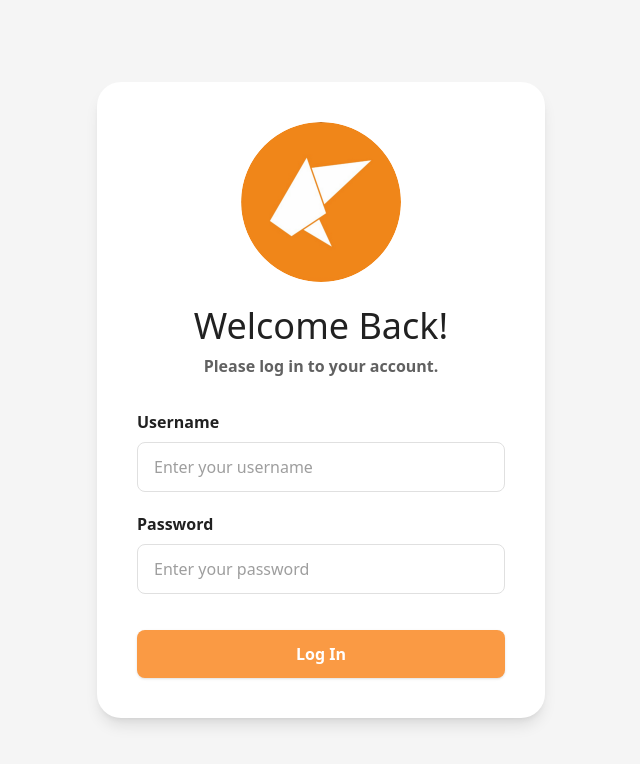
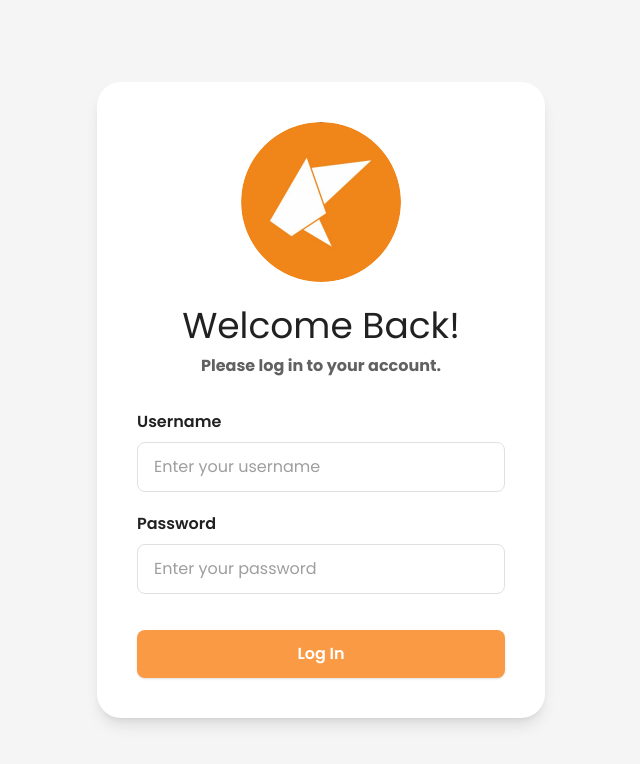
Before and after one commit to Sendiko/mycheva-dashboard, a Next.js app: page /login in a window 1280 px wide. Shown: the top 764 px of the page, without its empty margins (319-959 px from the left). Built offline with nearby package versions, Linux system fonts and the light colour scheme.

Commit message:
feat: add fonts

```diff
--- a/app/layout.tsx
+++ b/app/layout.tsx
@@ -1,21 +1,21 @@
-import type { Metadata } from "next";
-import { Geist, Geist_Mono } from "next/font/google";
-import "./globals.css";
+import type { Metadata } from 'next';
+import { Poppins } from 'next/font/google'; // 1. Import the font
+import './globals.css'; // <-- PREVIEW FIX: Commented out for preview
 
-const geistSans = Geist({
-  variable: "--font-geist-sans",
-  subsets: ["latin"],
+// 2. Configure the font with all the weights from your style guide
+const poppins = Poppins({
+  subsets: ['latin'],
+  display: 'swap',
+  variable: '--font-poppins', // 3. Set the CSS variable name
+  weight: ['400', '500', '600', '700'], // Regular, Medium, Semibold, Bold
 });
 
-const geistMono = Geist_Mono({
-  variable: "--font-geist-mono",
-  subsets: ["latin"],
-});
 
 export const metadata: Metadata = {
-  title: "MyCheva Dashboard",
-  description: "A dashboard for MyCheva Application",
+  title: 'MyCheva Dashboard',
+  description: 'MyCheva Application Dashboard',
 };
+
 
 export default function RootLayout({
   children,
@@ -23,12 +23,9 @@ export default function RootLayout({
   children: React.ReactNode;
 }>) {
   return (
-    <html lang="en">
-      <body
-        className={`${geistSans.variable} ${geistMono.variable} antialiased`}
-      >
-        {children}
-      </body>
+    // 4. Apply the variable to the <html> tag
+    <html lang="en" className={`${poppins.variable}`}>
+      <body className={poppins.className}>{children}</body>
     </html>
   );
 }
```
